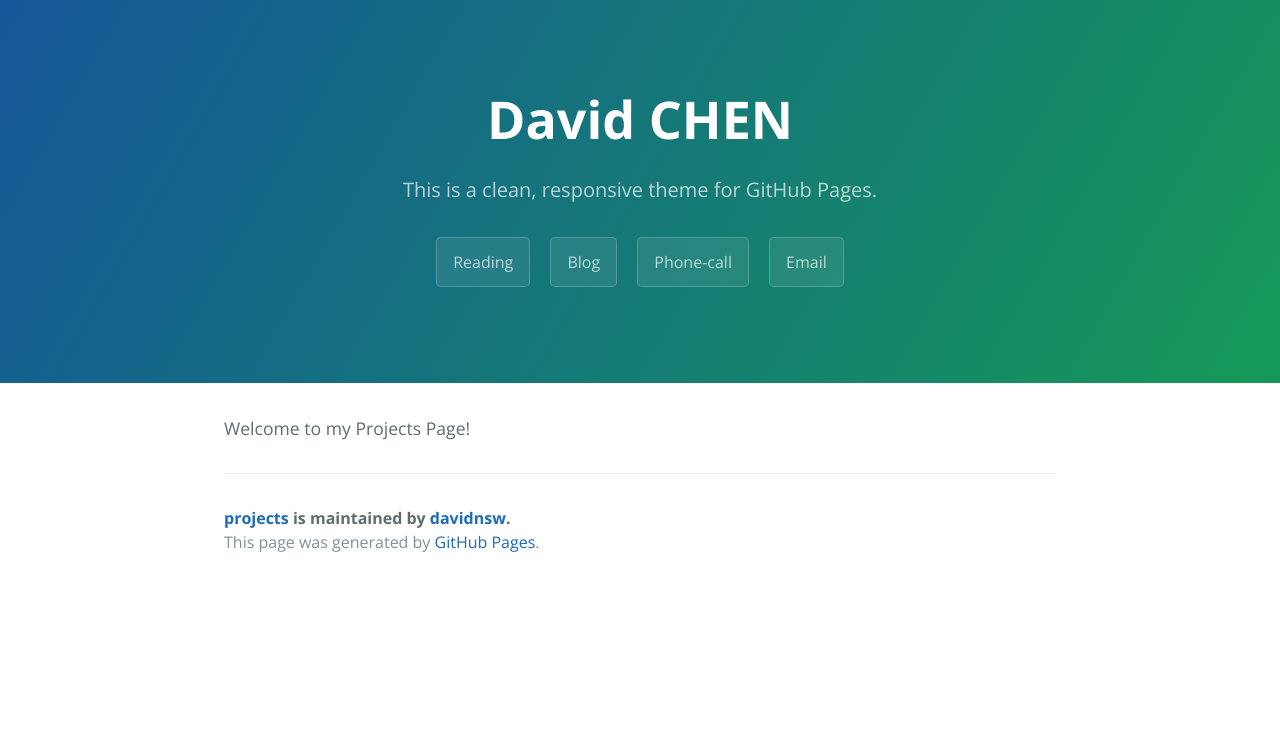
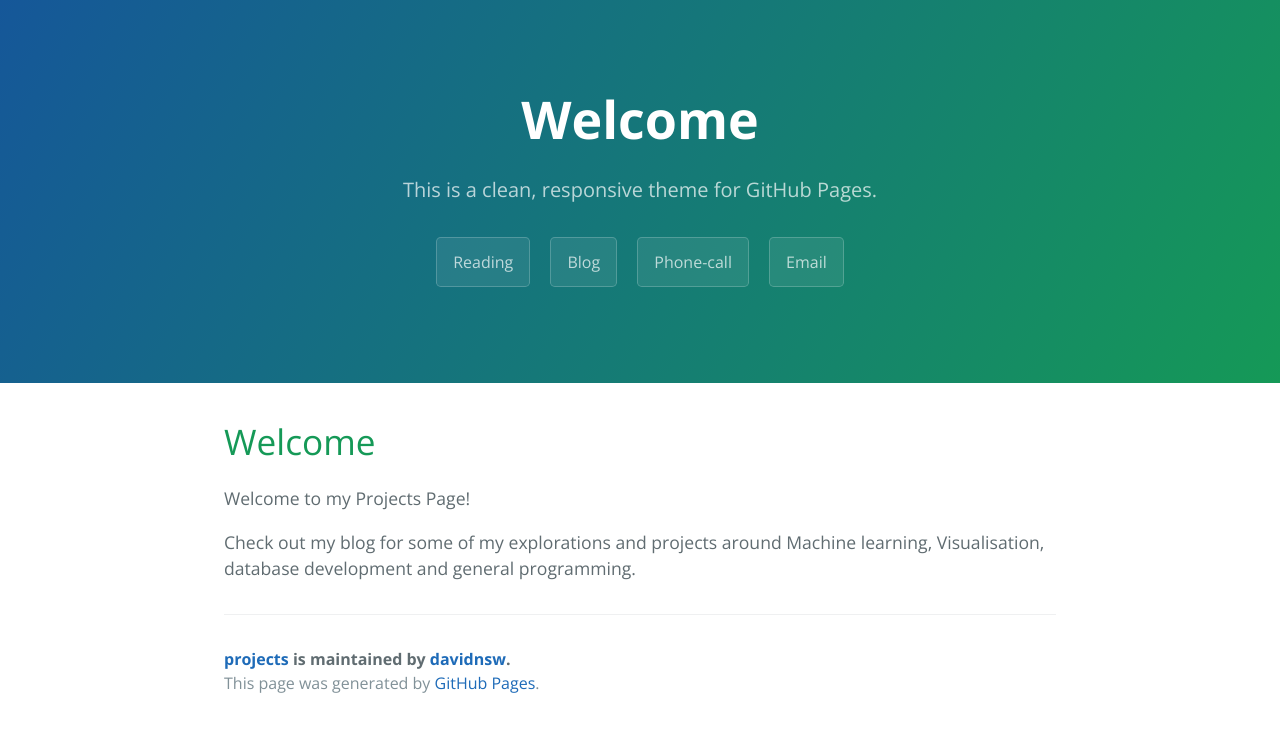
Before and after one commit to davidnsw/projects, a Jekyll site: the page built from index.md, in a window 1280 px wide. Shown: the top 732 px of the page. Built offline with Jekyll 4.4.1, drawn with Linux system fonts in a browser that asks for light colours; our own code applies the rules of GitHub Pages for plain Markdown files.

Commit message:
Update index.md

```diff
--- a/index.md
+++ b/index.md
@@ -2,4 +2,8 @@
 layout: default
 ---
 
+# Welcome
+
 Welcome to my Projects Page!
+
+Check out my blog for some of my explorations and projects around Machine learning, Visualisation, database development and general programming.
```
